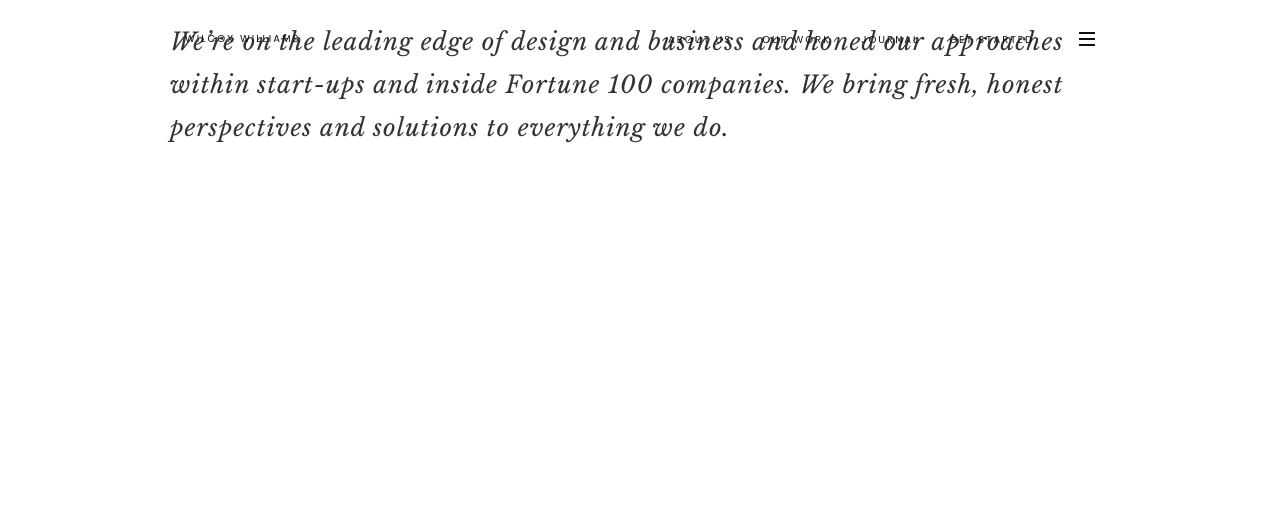
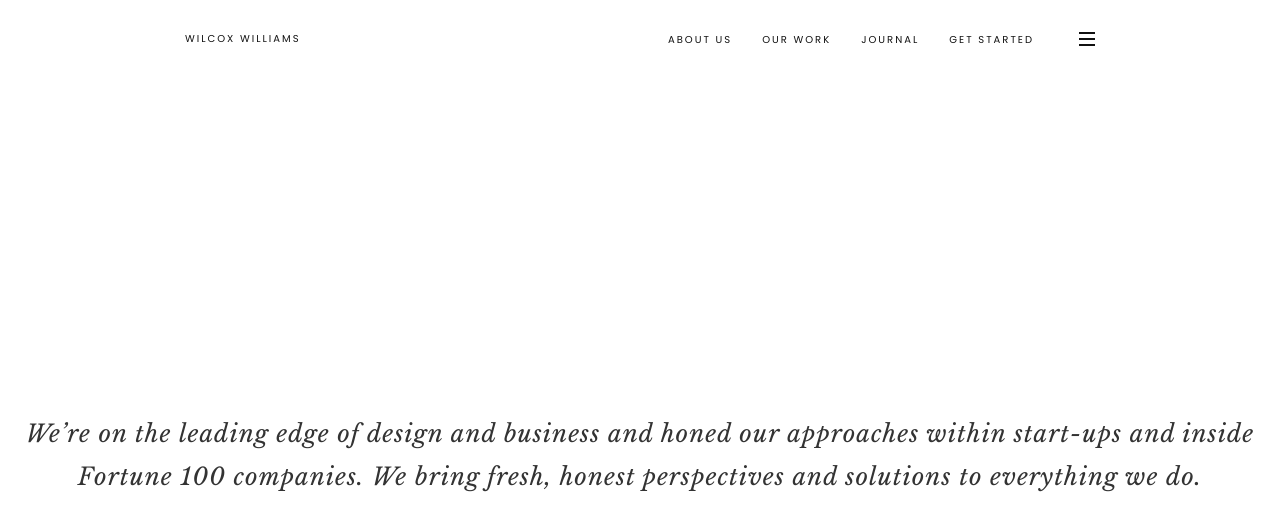
Before and after one commit to rwcstudio/wilcoxwilliams.github.io, a Jekyll site: the page built from about.html, in a window 1280 px wide and 900 px high. Shown: the top 531 px of the window. Built offline with Jekyll 4.4.1, drawn with Linux system fonts in a browser that asks for light colours.

Commit message:
Update about.html

```diff
--- a/about.html
+++ b/about.html
@@ -5,8 +5,8 @@ layout: default
 
 <!-- STANDARD -->
 <section id="hero" class="module-hero module-parallax module-full-height bg-light-30">
-    <div class="container">
-        <div class="row">
+			<div class="hero-caption">
+				<div class="hero-text">
             <div class="col-sm-12 col-md-12 col-lg-10">
                 <h2 class="font-serif">
                     We’re on the leading edge of design and business and honed our approaches within start-ups and inside Fortune 100 companies. We bring fresh, honest perspectives and solutions to everything we do.
```
